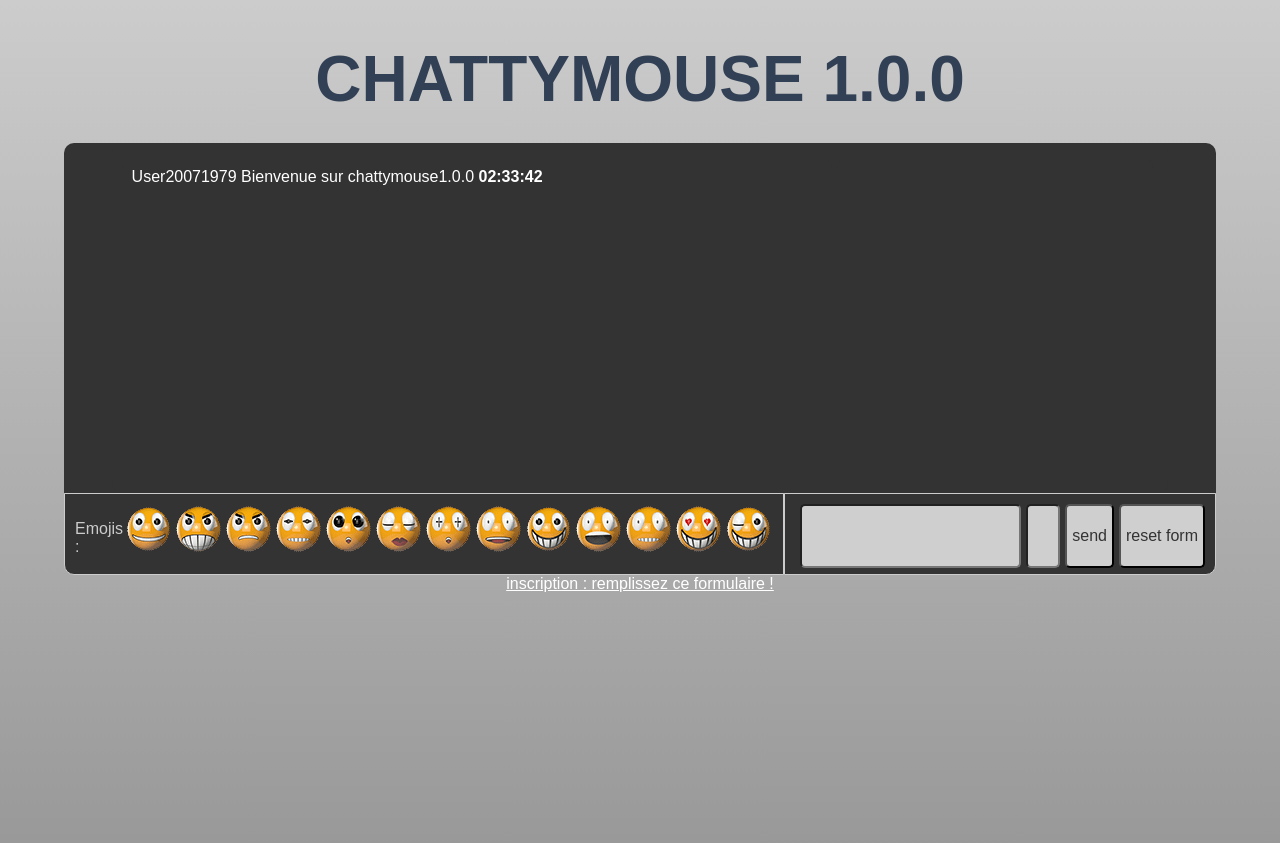
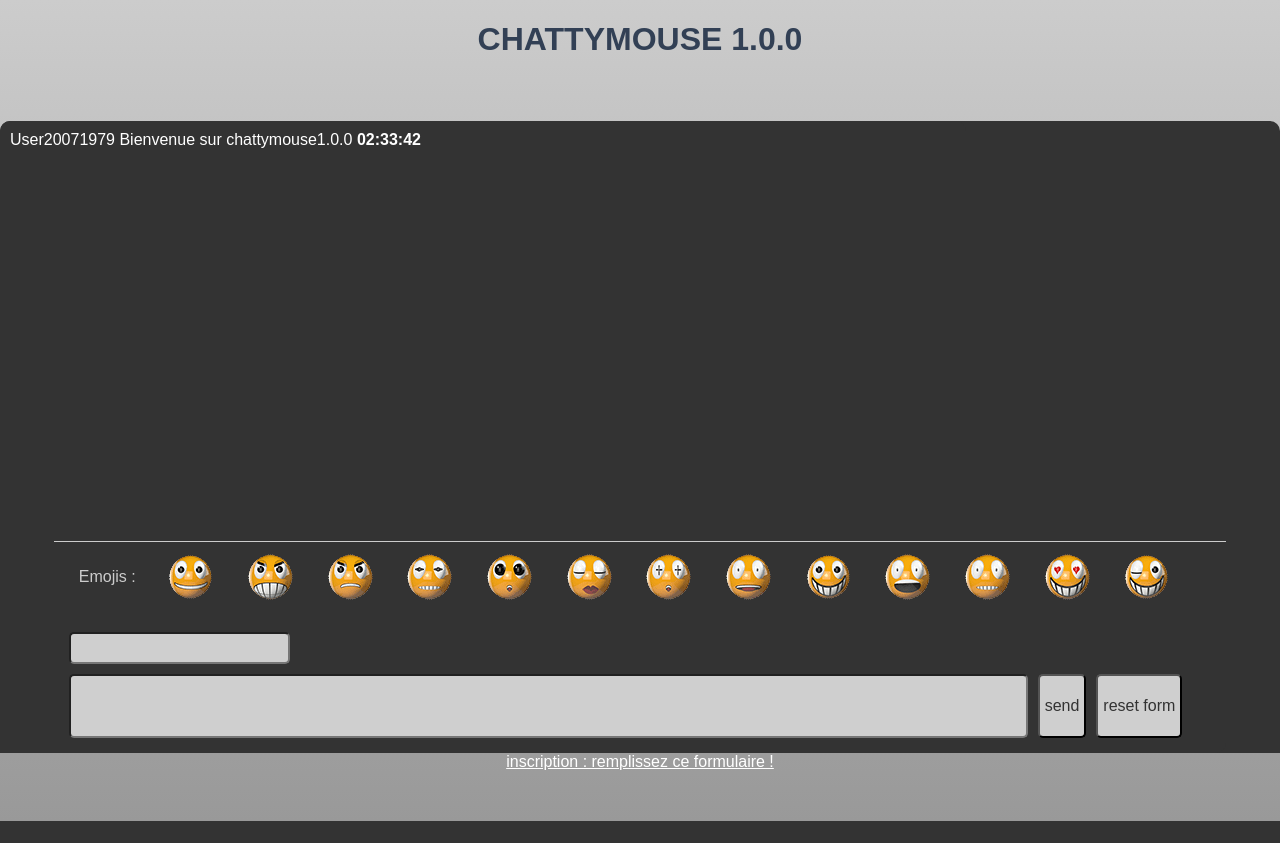
Before and after one commit to remib74/chattymouse, a PHP site: page / in a window 1280 px wide. After the commit the page ends 821 px from the top, so only its background shows below. Run offline with PHP 8.4, Linux system fonts and the light colour scheme; data comes from the database, SQL or seed files in the repository; both versions use the stored data as it was after the commit.

Commit message:
css responsive

```diff
--- a/css/style.css
+++ b/css/style.css
@@ -14,20 +14,13 @@ header{
     color:#324055;
     text-transform: uppercase;
     font-weight: 700;
-    font-size: 2em;
+    font-size: 1em;
     height:100px;
-    width:90%;
+    width:100%;
     margin:auto;
 }
 
-#mainview{
-background-color: #333;
-width:90%;
-border-radius: 10px 10px 0 0;
-margin:auto;
-display:flex;
-justify-content:stretch;
-}
+
 
 input{
     padding:5px;
@@ -35,25 +28,29 @@ input{
     color:#333;
     border:1px solid:ccc;;
     border-radius: 5px;
-    margin-left:5px;
+    margin:5px;
 
 }
+
+#mainview{
+    width:100%
+    display:flex;
+    justify-content:stretch;
+    background-color: #333;
+    border-radius: 10px 10px 0 0;
+}
+
 #worldUser{
-border-radius: 10px;
+display:flex;
 margin:auto;
-width:90%;
-display:flex;
-padding:10px;
-background-color: #333;
-
 
 }
 #wordviewer{
-margin:auto;
-width:70%;
-height:300px;
+    border-radius: 10px 10px 0 0;
+    margin:auto;
+width:100%;
+height:400px;
 background-color: #333;
-border-radius: 10px 10px 0 0;
 color:#fff;
 overflow:auto;
 vertical-align: bottom;
@@ -63,35 +60,45 @@ padding:10px;
 
     background-color: #e2e9e1;
     width:30%;
-    height:300px;
+    color:#c82;
+    height:50px;
     background-color: #333;
-    border-radius: 10px 10px 0 0;
     margin:5px;
     overflow:auto;
     padding:10px;
 }
 
+
+
+#msgConsole{
+    margin:auto;
+    width:100%;
+
+    background-color: #333;
+}
 #emoji{
     display:flex;
     justify-content: space-around;
+    flex-wrap: wrap;
+    align-items: stretch;
     margin: auto;
-    width: 100%;
+    width: 90%;
     color:#ccc;
-    border: 1px solid #ccc;
+    border-top:1px solid #ccc;
+    padding: 10px;
     background-color:#333;
-    border-radius: 0 0 0 10px;
-    padding: 10px;
-    height:60px;
+    height:50%;
+    overflow:auto;
 }
-
 #console{
+    justify-content: stretch;
     margin:auto;
-    width:100%;
-    border:1px solid #ccc;
+    padding:10px;
+    width:90%;
     background-color: #333;
     border-radius: 0 0 10px 0;
-    padding:10px;
-    height:60px;
+
+    height:100%;
 }
 
 #frmwrite{
@@ -99,13 +106,17 @@ padding:10px;
 display:flex;
 align-items: stretch;
 justify-content: stretch;
+flex-wrap: wrap;
+
 
 }
 #frmwriteNck{
     display:flex;
     align-items: stretch;
     justify-content: stretch;
-    }
+    flex-wrap: wrap;
+
+}
 #zonetxt{
 
     margin-left:5px;
@@ -113,12 +124,7 @@ justify-content: stretch;
     color:#555;
     width:82%;}
 
-#msgConsole{
-    margin:auto;
-    width:90%;
-    display:flex;
 
-}
 footer{
 
 width:100%;
@@ -126,6 +132,16 @@ text-align:center;
 }
 @media screen and (min-width: 370px) and (max-width: 640px) {
     div {
-      font-size:4em;
+      font-size:1.2em;
     }
+
+            #onlineUser{
+                margin:auto;
+                width:100%;
+            }
+            #msgConsole{
+                margin:auto;
+                width:100%;
+
+            }
   }
--- a/inc/writeData.php
+++ b/inc/writeData.php
@@ -7,7 +7,7 @@ try {
         PDO::ATTR_ERRMODE => PDO::ERRMODE_EXCEPTION,
         PDO::ATTR_DEFAULT_FETCH_MODE => PDO::FETCH_ASSOC
     );
-    $base = new PDO('mysql:host=localhost; dbname=chattymouse', 'root', '',$options);
+    $base = new PDO('mysql:host=localhost; dbname=chattymouse', 'root', '');
 
     }
 
```
Also changed, not shown: DBASEDONOTUPLOAD/userandmessage.sql (added, +50 -0 lines), essai.php (deleted, +0 -36 lines), inc/.htaccess (added).
